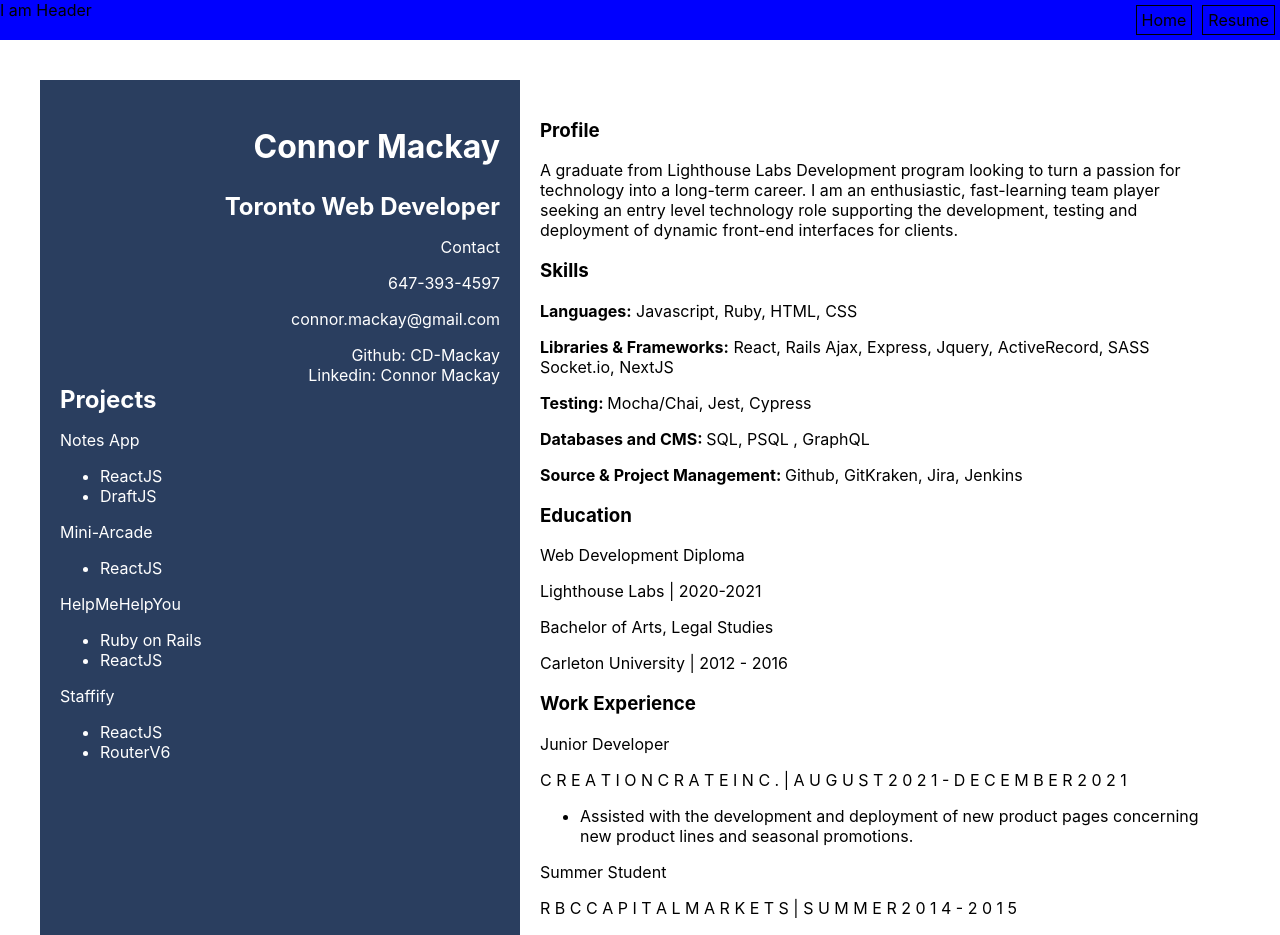
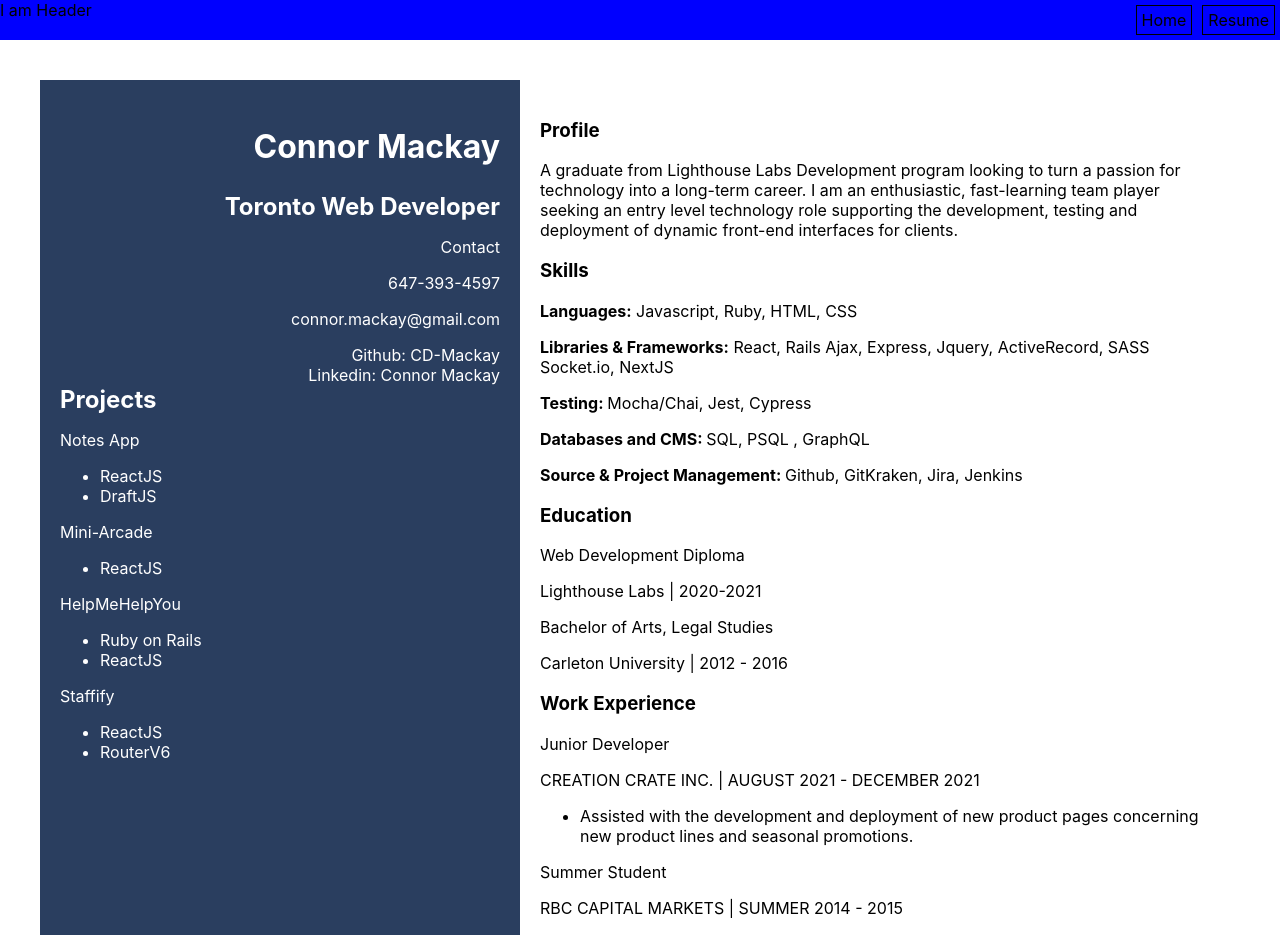
Before and after one commit to CD-Mackay/personal_site, a Next.js app: page /resume in a window 1280 px wide. Shown: the top 935 px of the page. Built offline with nearby package versions, Linux system fonts and the light colour scheme.

Commit message:
fix spacing on work experience

```diff
--- a/Components/ResumeDoc/ResumeDoc.js
+++ b/Components/ResumeDoc/ResumeDoc.js
@@ -74,8 +74,7 @@ export default function ResumeDoc() {
         <h3>Work Experience</h3>
         <p>Junior Developer</p>
         <p>
-          C R E A T I O N C R A T E I N C . | A U G U S T 2 0 2 1 - D E C E M B
-          E R 2 0 2 1
+          CREATION CRATE INC. | AUGUST 2021 - DECEMBER 2021
         </p>
         <ul>
           <li>
@@ -84,7 +83,7 @@ export default function ResumeDoc() {
           </li>
         </ul>
         <p>Summer Student</p>
-        <p>R B C C A P I T A L M A R K E T S | S U M M E R 2 0 1 4 - 2 0 1 5</p>
+        <p>RBC CAPITAL MARKETS | SUMMER 2014 - 2015</p>
         <ul>
           <li>
             Responsible for maintaining trading documents, communicating and
```
